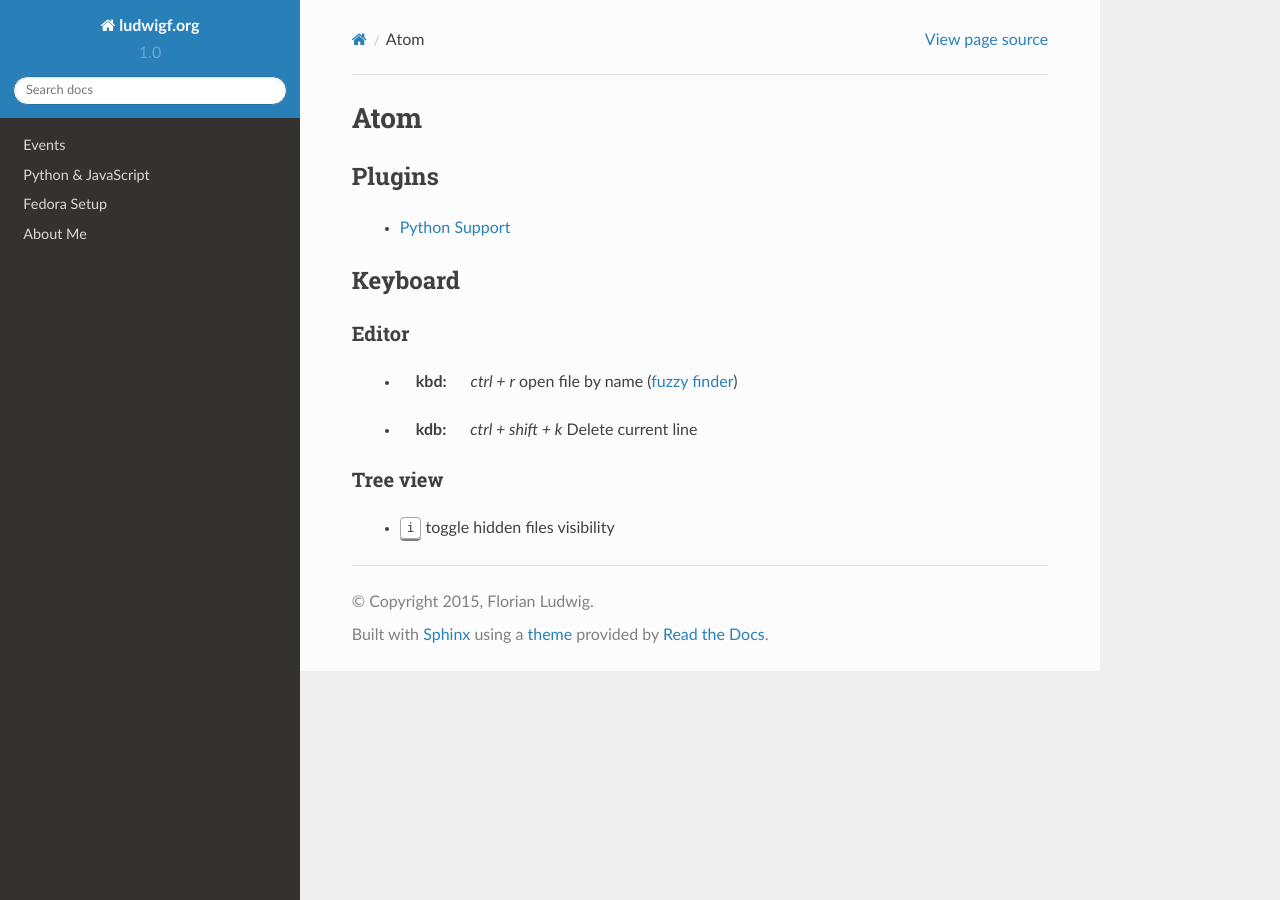
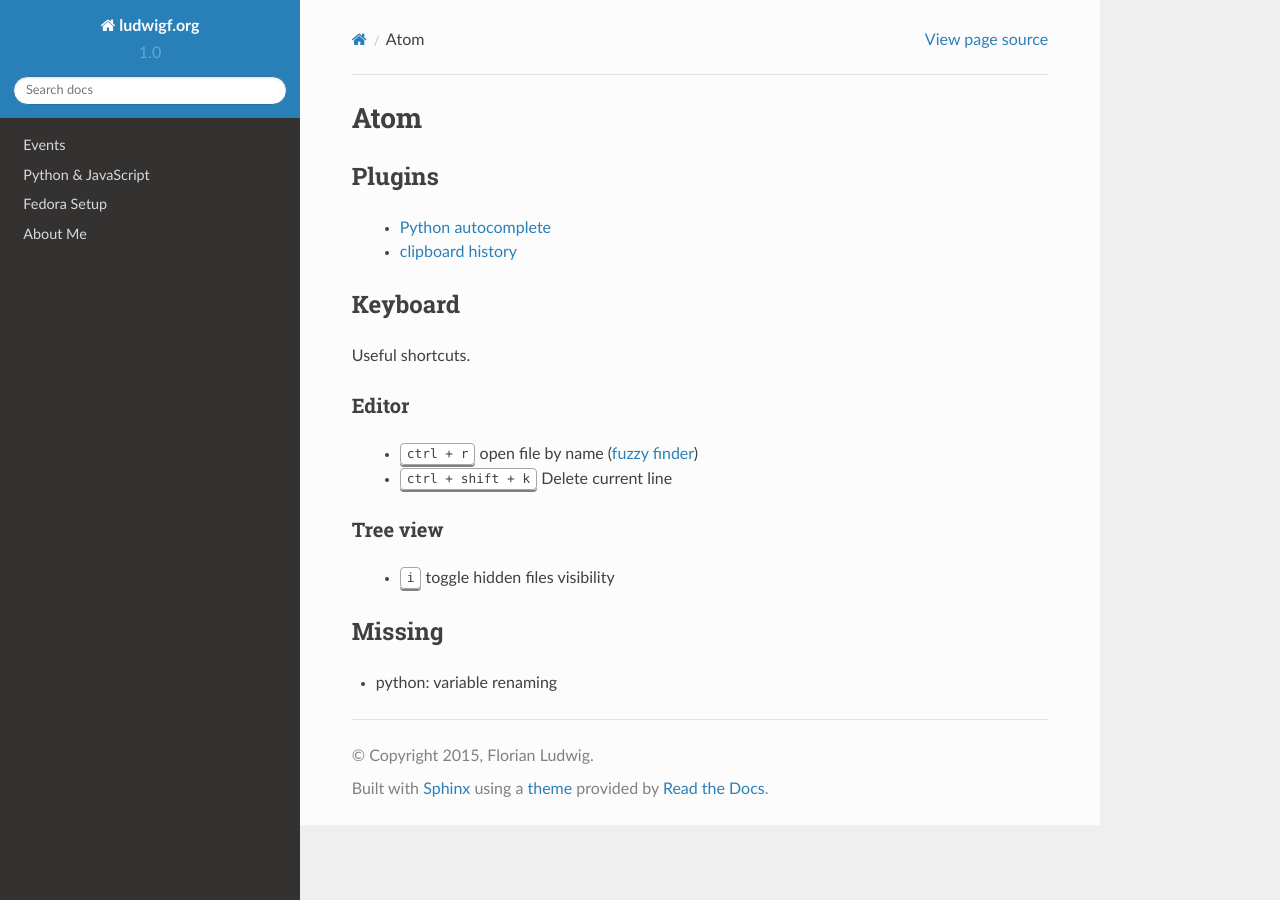
Before and after one commit to FlorianLudwig/ludwigf.org, a Sphinx documentation site: the page built from docs/ide_atom.rst, in a window 1280 px wide. Built offline with Sphinx 7.4.7 and the Read the Docs theme 2.0.0, drawn with Linux system fonts in a browser that asks for light colours; pages that are not in the unit, such as notebooks, are missing from menus.

Commit message:
ide notes

```diff
--- a/docs/ide_atom.rst
+++ b/docs/ide_atom.rst
@@ -5,20 +5,28 @@ Atom
 Plugins
 -------
 
- * `Python Support <https://atom.io/packages/autocomplete-plus-python-jedi>`_
+ * `Python autocomplete <https://atom.io/packages/autocomplete-plus-python-jedi>`_
+ * `clipboard history <https://atom.io/packages/clipboard-history>`_
 
 
 Keyboard
 --------
+Useful shortcuts.
 
 Editor
 ~~~~~~
 
- * :kbd: `ctrl + r` open file by name (`fuzzy finder <https://atom.io/packages/fuzzy-finder>`_)
- * :kdb: `ctrl + shift + k` Delete current line
+ * :kbd:`ctrl + r` open file by name (`fuzzy finder <https://atom.io/packages/fuzzy-finder>`_)
+ * :kbd:`ctrl + shift + k` Delete current line
 
 
 Tree view
 ~~~~~~~~~
 
  * :kbd:`i` toggle hidden files visibility
+
+
+Missing
+-------
+
+* python: variable renaming
--- /dev/null
+++ b/docs/ide_intellij.rst
@@ -0,0 +1,5 @@
+Intellij Idea
+=============
+
+ * http://stackoverflow.com/questions/294167/what-are-the-most-useful-intellij-idea-keyboard-shortcuts
+ * http://plugins.jetbrains.com/plugin/?idea&id=4455
--- a/docs/index.rst
+++ b/docs/index.rst
@@ -25,6 +25,7 @@ IDEs
 
 
     ide_intellij.rst
+    ide_atom.rst
     vim.rst
 
 
```
